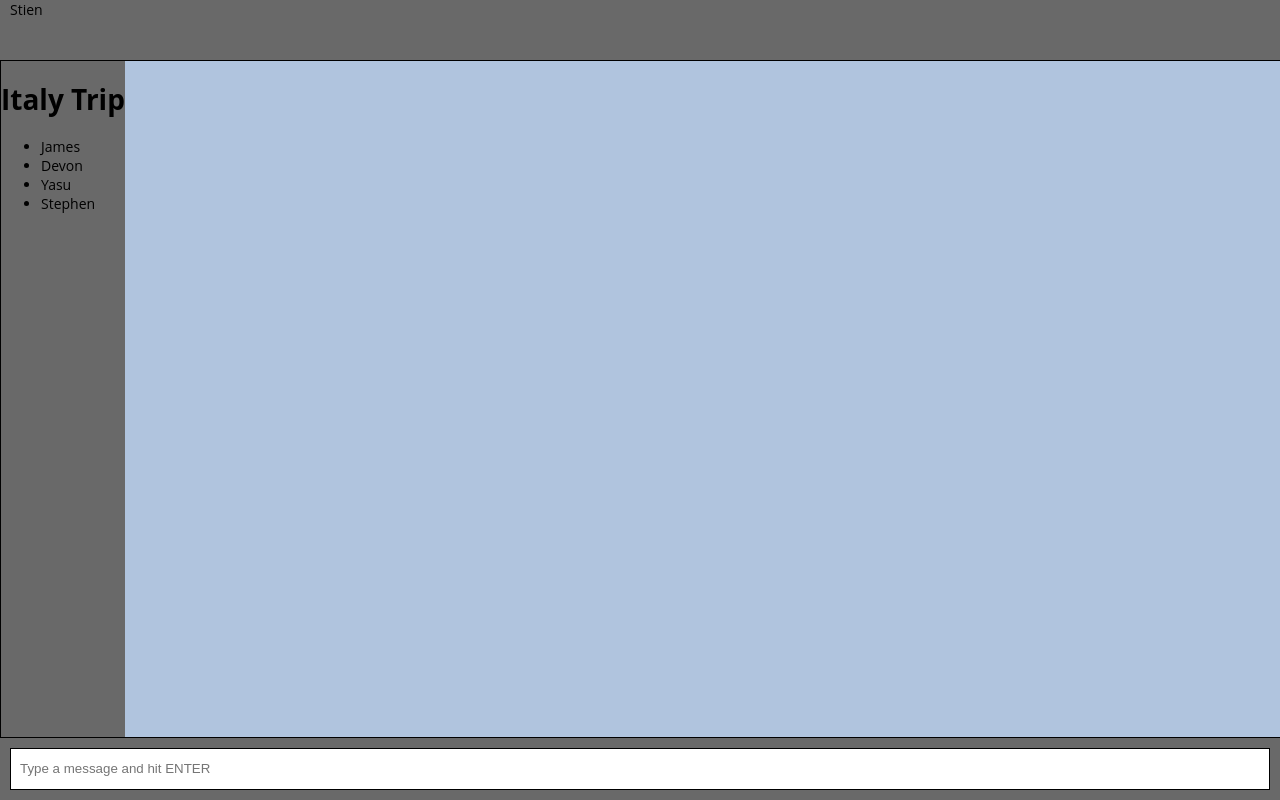
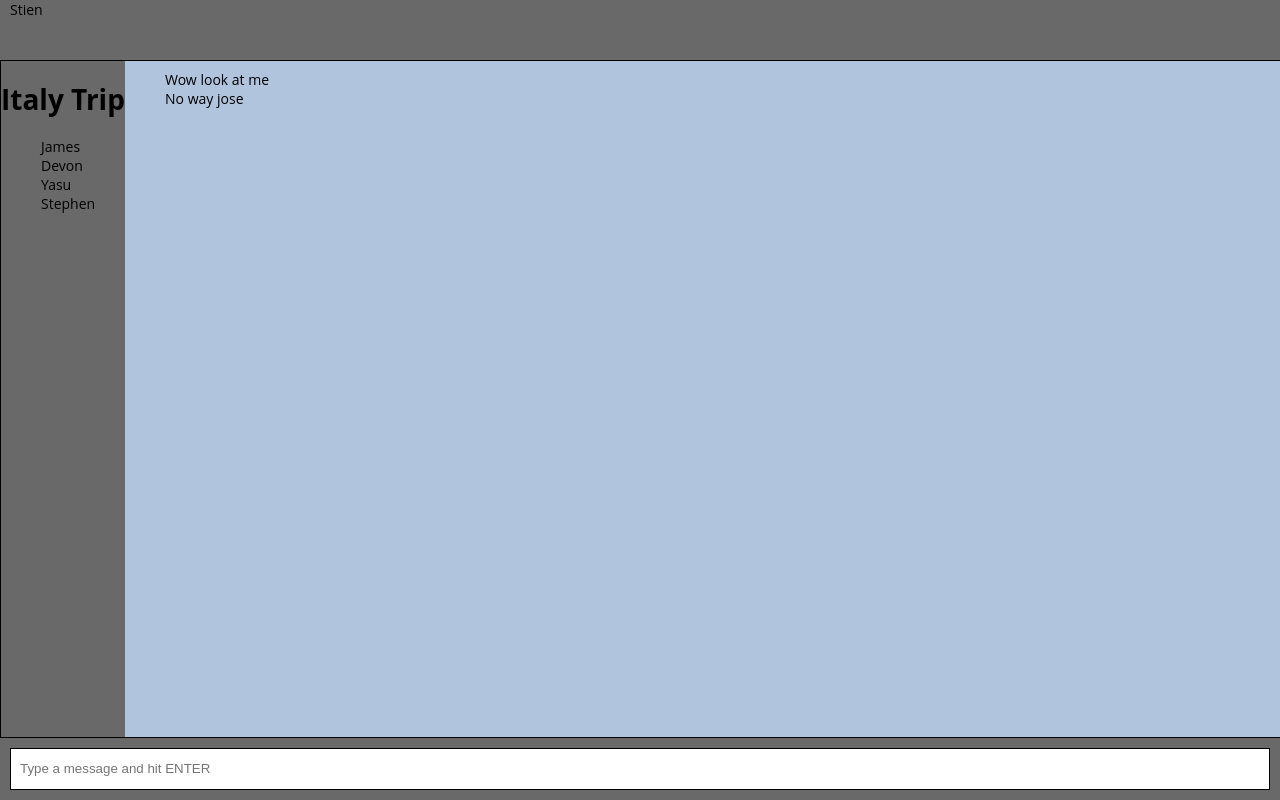
Before and after one commit to spierre95/chatty_duck, a React (Create React App) app in the folder react_app/: page / in a window 1280 px wide. Built offline with nearby package versions, Linux system fonts and the light colour scheme.

Commit message:
fixed message and user display

```diff
--- a/react_app/src/App.css
+++ b/react_app/src/App.css
@@ -4,7 +4,7 @@
       font-family: 'Open Sans', sans-serif;
       font-size: 14px;
       margin: 70px 0;
-      left: 14em;
+      padding-left: 125px;
     }
 
     .sidebar {
--- a/react_app/src/MessageList.js
+++ b/react_app/src/MessageList.js
@@ -5,14 +5,15 @@
   render() {
 
     const messageComponent = this.props.messages.map((message, index) => {
-        return <li>message</li>;
+        return <div>{ message }</div>;
     });
+
     return (
 
       <main className='messages'>
-        <ol>
+        <ul>
           { messageComponent }
-        </ol>
+        </ul>
       </main>
     );
 
--- a/react_app/src/SideBar.js
+++ b/react_app/src/SideBar.js
@@ -4,6 +4,9 @@
 
   render() {
 
+    const usersComponent = this.props.users.map((user, index) => {
+      return <div>{ user }</div>
+    });
 
     return (
 
@@ -11,13 +14,10 @@
           <div className='userlist'>
             <h1>Italy Trip</h1>
             <ul>
-             <li>{ this.props.users[0] }</li>
-             <li>{ this.props.users[1] }</li>
-             <li>{ this.props.users[2] }</li>
-             <li>{ this.props.users[3] }</li>
+              { usersComponent }
             </ul>
           </div>
-        </main>
+      </main>
     )
   };
 }
```
